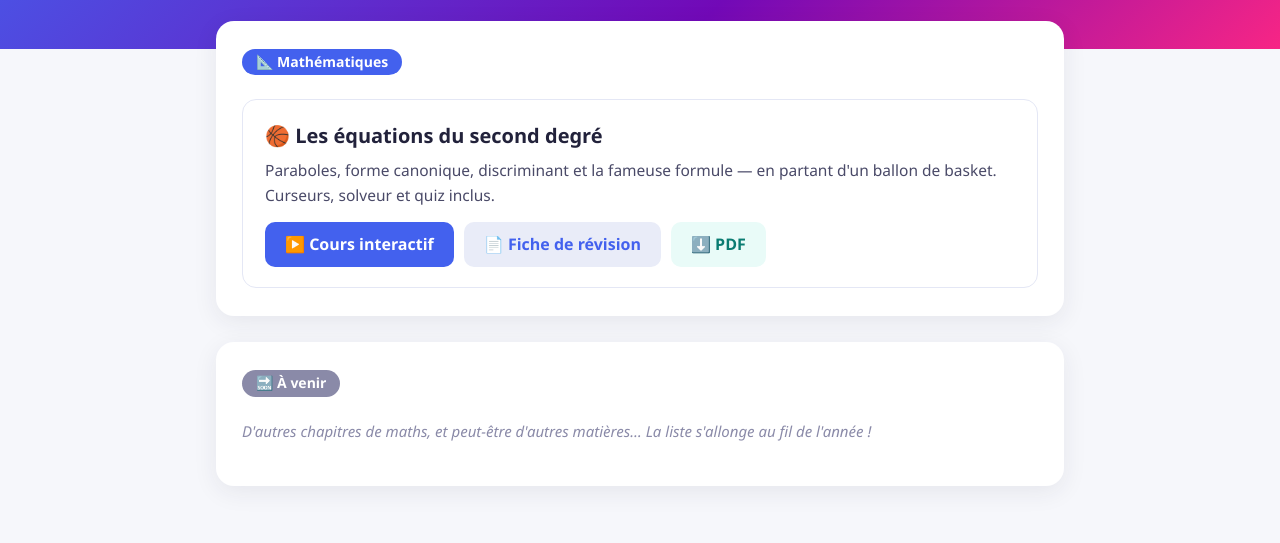
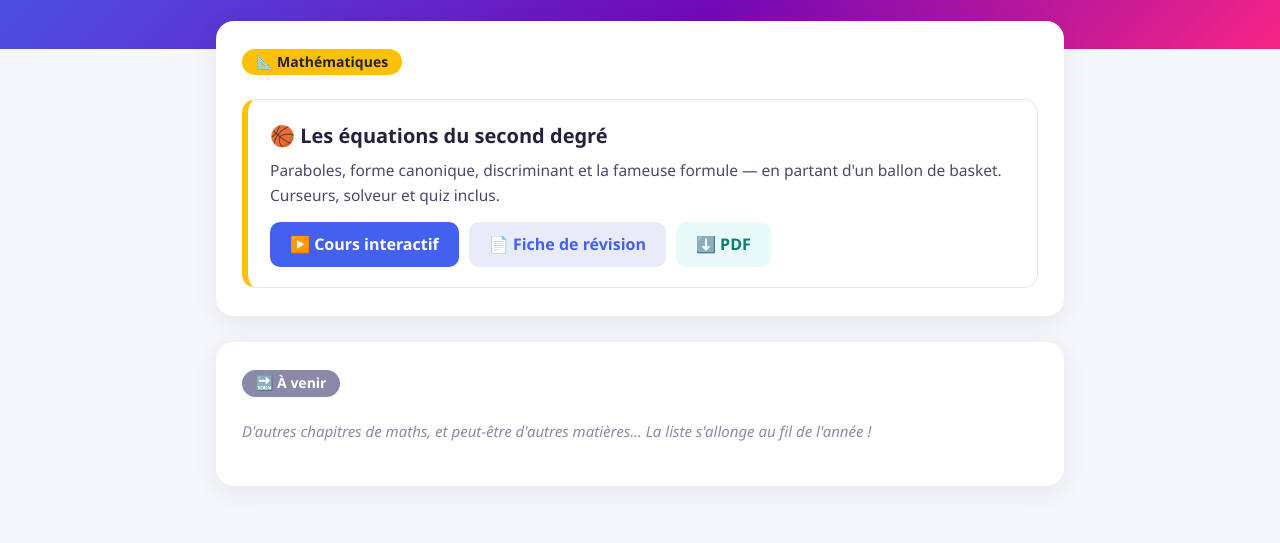
Before and after one commit to qberdugo/bac, a plain HTML site: page index.html in a window 1280 px wide. Shown: the part 182-725 px from the top of the page. Drawn offline with Linux system fonts and the light colour scheme.

Commit message:
Accueil : code couleur par matière (maths = jaune)
Ajout d'un champ couleur+texte par matière dans chapitres.js, utilisé
pour le badge de matière et une bande verticale sur les cartes de
chapitre. Prêt à accueillir d'autres matières avec leur propre couleur.

```diff
--- a/chapitres.js
+++ b/chapitres.js
@@ -10,13 +10,17 @@
  *                                    ex. maths-second-degre-fiche.pdf)
  *  2. Ajoute une entrée dans le tableau "chapitres" de la matière ci-dessous,
  *     avec le champ "pdf" qui donne le nom exact de ce fichier PDF.
- * Pour ajouter une matière, ajoute un nouvel objet dans MATIERES.
+ * Pour ajouter une matière, ajoute un nouvel objet dans MATIERES avec :
+ *   - couleur : la couleur du code couleur par matière (ex. jaune pour maths)
+ *   - texte   : la couleur du texte du badge, pour rester lisible sur "couleur"
+ *               (mettre une couleur sombre si "couleur" est claire, sinon "#fff")
  */
 const MATIERES = [
   {
     nom: "Mathématiques",
     emoji: "📐",
-    couleur: "#4361ee",
+    couleur: "#FFC107",
+    texte: "#22223b",
     chapitres: [
       {
         titre: "Les équations du second degré",
--- a/index.html
+++ b/index.html
@@ -25,9 +25,9 @@
 const contenu = document.getElementById("contenu");
 MATIERES.forEach(matiere => {
   const section = document.createElement("section");
-  const chips = `<span class="chip" style="background:${matiere.couleur}">${matiere.emoji} ${matiere.nom}</span>`;
+  const chips = `<span class="chip" style="background:${matiere.couleur};color:${matiere.texte || "#fff"}">${matiere.emoji} ${matiere.nom}</span>`;
   const cartes = matiere.chapitres.map(ch => `
-    <div class="chapitre">
+    <div class="chapitre" style="border-left:6px solid ${matiere.couleur}">
       <h3>${ch.emoji} ${ch.titre}</h3>
       <p>${ch.description}</p>
       <div class="boutons">
```
